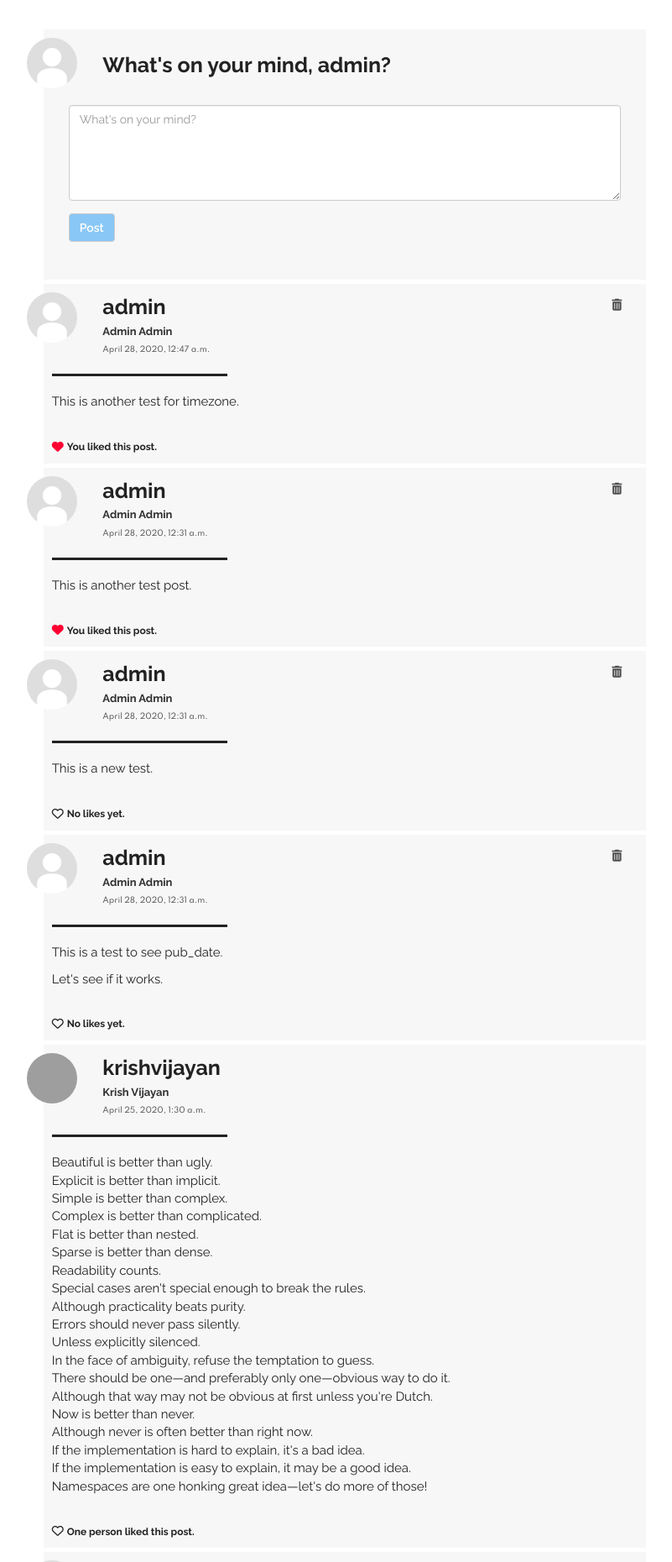
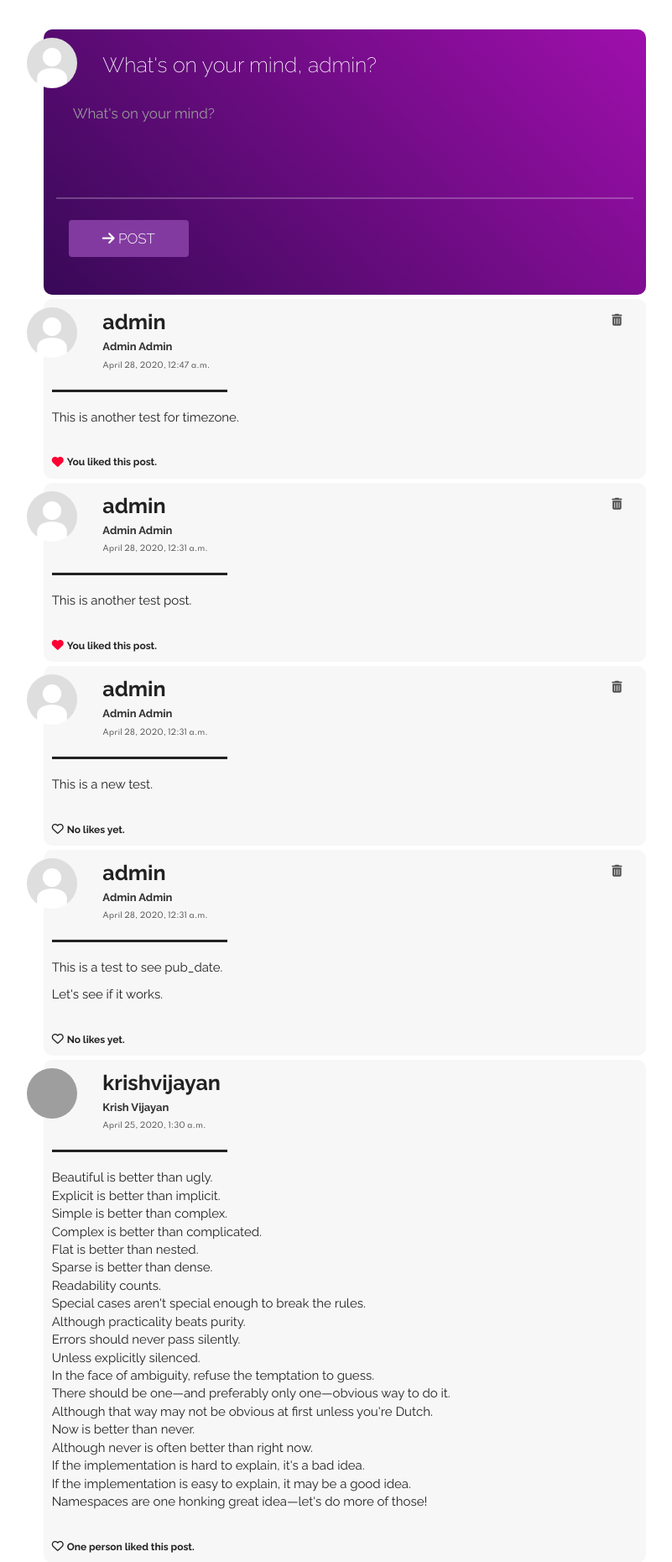
Before and after one commit to architb12/IITDForum, a Django app: page /home/ in a window 1280 px wide. Shown: the part 90-1950 px from the top of the page at 84% size, without its empty margins (180-981 px from the left). Run offline with Django 3.2, Linux system fonts and the light colour scheme; a user stored in the database is signed in; data comes from the database, SQL or seed files in the repository; both versions use the stored data as it was after the commit; some libraries are stand-ins or nearby versions; grey boxes are pictures that could not be loaded.

Commit message:
Updated the Create Post form with auto extension of Post Textarea

```diff
--- a/post/static/post/script.js
+++ b/post/static/post/script.js
@@ -54,3 +54,21 @@ $(document).ready(function(){
   $(document).ready(function(){
     $('[data-toggle="tooltip"]').tooltip();
   });
+
+  //Auto expanding textareas
+  var autoExpand = function(field){
+    field.style.height = 'inherit';
+    var style = window.getComputedStyle(field);
+    var height =  parseInt(style.getPropertyValue('border-top-width'),10)
+                  + parseInt(style.getPropertyValue('padding-top'),10)
+                  + field.scrollHeight
+                  + parseInt(style.getPropertyValue('padding-bottom'),10)
+                  + parseInt(style.getPropertyValue('border-bottom-width'),10);
+    field.style.height = height + 'px';
+  };
+
+  //Event listener for textarea
+  document.addEventListener('input', function(event){
+    if(event.target.tagName.toLowerCase() !== 'textarea') return;
+    autoExpand(event.target);
+  },false);
--- a/post/static/post/style.css
+++ b/post/static/post/style.css
@@ -151,7 +151,7 @@ body{
 	transition: border-bottom 0.5s linear;
 }
 
-.nav-scroll .navbar-collapse .navbar-right li a:after {
+.nav-scroll .navbar-collapse .navbar-right li a::after {
 	display:block;
   	content: '';
   	margin-top: 3px;
@@ -164,7 +164,7 @@ body{
 	background-color: transparent;
 }
 
-.nav-scroll .navbar-collapse .navbar-right li a:hover:after {
+.nav-scroll .navbar-collapse .navbar-right li a:hover::after {
 	transform: scaleX(0.5);
 }
 
@@ -178,10 +178,105 @@ body{
 	padding-left:10px;
 }
 
-.home-post{
+.create-post-div{
 	margin:5px;
-	background-color:#f7f7f7;
+	background:linear-gradient(45deg, #380957, #9f0fac);
+	background:-webkit-linear-gradient(45deg, #380957, #9f0fac);
+	background:-moz-linear-gradient(45deg, #380957, #9f0fac);
+	background:-o-linear-gradient(45deg, #380957, #9f0fac);
 	padding:10px;
+	border-radius: 10px;
+}
+
+.create-font{
+	font-family: 'Raleway',sans-serif;
+	font-size:25px;
+	font-weight: 200;
+	color:#fff;
+}
+
+.create-input{
+	background-color: transparent;
+	display: block;
+	border: none;
+	border-radius: 0px;
+	box-shadow: none;
+	outline: none;
+	resize: none;
+	font-family: 'Raleway', sans-serif;
+	font-size: 17px;
+	line-height: 1.2;
+	color:#fff;
+	padding: 0 5px;
+	max-height: 50vh;
+}
+
+.create-input:focus{
+	border: none;
+	border-radius: 0px;
+	box-shadow: none;
+	outline: none;
+}
+
+.create-input-focus::after{
+	content: "";
+  	display: block;
+	position: absolute;
+  	bottom: -10px;
+  	right: 0;
+ 	left: 0;
+  	width: 100%;
+  	height: 2px;
+  	background-color: rgba(255,255,255,0.24);
+}
+
+.create-input-focus::before{
+	content: "";
+  	display: block;
+	position: absolute;
+  	bottom: -10px;
+  	right: 0;
+ 	left: 0;
+  	width: 0;
+  	height: 2px;
+	transition: all 0.4s ease;
+  	-webkit-transition: all 0.4s ease;
+  	-o-transition: all 0.4s ease;
+  	-moz-transition: all 0.4s ease;
+	background-color:#fff;
+}
+
+.create-input:focus + .create-input-focus::before{
+	width: 100%;
+}
+
+.create-btn{
+	background-color: #823aa0;
+	border: none;
+	padding: 10px 40px 10px 40px;
+	color: #fff;
+	font-family: 'Raleway',sans-serif;
+	font-size: 17px;;
+	font-weight: 300;
+	backface-visibility: hidden;
+	-webkit-backface-visibility: hidden;
+	-o-backface-visibility: hidden;
+	-moz-backface-visibility: hidden;
+}
+
+.create-btn::before{
+	top:0;
+	left:-100%;
+	font-family: "Font Awesome 5 Free"; font-weight: 900;
+	content:'\f061';
+
+}
+
+.home-post-div{
+	margin:5px;
+	background-color: #f7f7f7;
+	padding:10px;
+	border-radius: 10px;
 }
 
 .username-font{
@@ -213,10 +308,18 @@ body{
 	text-decoration: underline;
 }
 
-.post-content-font{
-	font-family: 'Raleway',sans-serif;
-	font-size:15px;
-	color:#222;
+.profile-pic{
+	float: right;
+	object-fit: cover;
+	transition:all 0.4s ease;
+	-webkit-transition:all 0.4s ease;
+	-moz-transition:all 0.4s ease;
+	-o-transition:all 0.4s ease;
+}
+
+.profile-pic:hover{
+	width: 65px;
+	height: 65px;
 }
 
 .delete-div{
@@ -234,6 +337,12 @@ body{
 
 .delete-icon:hover{
 	color:#a10000;
+}
+
+.post-content-font{
+	font-family: 'Raleway',sans-serif;
+	font-size:15px;
+	color:#222;
 }
 
 .like-count-font{
@@ -294,13 +403,6 @@ body{
 
 form{
 	font-family: 'Raleway',sans-serif;
-}
-
-.sub-btn{
-	background-color: #89c7f6;
-	color: #fff;
-	font-family: 'Raleway',sans-serif;
-	font-weight: 600;
 }
 
 .comment{
@@ -558,17 +660,3 @@ form{
 	font-weight: 700;
 	color:#222;
 }
-
-.profile-pic{
-	float: right;
-	object-fit: cover;
-	transition:all 0.4s ease;
-	-webkit-transition:all 0.4s ease;
-	-moz-transition:all 0.4s ease;
-	-o-transition:all 0.4s ease;
-}
-
-.profile-pic:hover{
-	width: 65px;
-	height: 65px;
-}
--- a/post/templates/post/home.html
+++ b/post/templates/post/home.html
@@ -1,15 +1,15 @@
 {% extends "post/base.html" %}
 {% block content %}
     {% if request.user.is_authenticated %}
-        <div class="home-post">
+        <div class="create-post-div">
             <div class="write-post">
                 <div class="row">
                     <div class="col-md-1">
                         <img class="img-circle profile-pic" width=60 height=60 src="{{ request.user.profile.image.url }}" alt="default.jpg">
                     </div>
                     <div class="col-md-11"  style="padding-top:15px;">
-                        <font class="username-font">
-                            <b>What's on your mind, {{request.user.username}}?</b>
+                        <font class="create-font">
+                            What's on your mind, {{request.user.username}}?
                         </font>
                     </div>
                 </div>
@@ -18,12 +18,14 @@
                         {% csrf_token %}
                     <div class="form-group row">
                         <div class="col-md-12">
-                            <textarea name="post_text" class="form-control" rows="5" id="cmmnt" placeholder="What's on your mind?"></textarea>
+                            <textarea name="post_text" class="form-control create-input" rows="5" placeholder="What's on your mind?"></textarea>
+                            <span class="create-input-focus"></span>
                         </div>
                     </div>
                     <div class="form-group row">
                         <div class="col-md-12">
-                            <button class="btn btn-default sub-btn"> Post </button>
+                            <br>
+                            <button class="btn btn-default create-btn"> <span>POST</span> </button>
                         </div>
                     </div>
 
@@ -32,7 +34,7 @@
         </div>
     {% endif %}
     {% for post in posts %}
-    <div class="home-post">
+    <div class="home-post-div">
         <div class="row">
             <div class="col-md-1">
                 <img class="img-circle profile-pic" width=60 height=60 src="{{ post.author.profile.image.url }}" alt="default.jpg">
```
Also changed, not shown: db.sqlite3.
